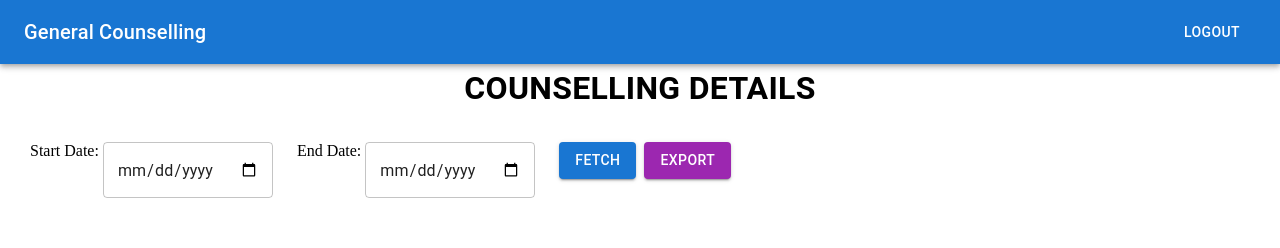
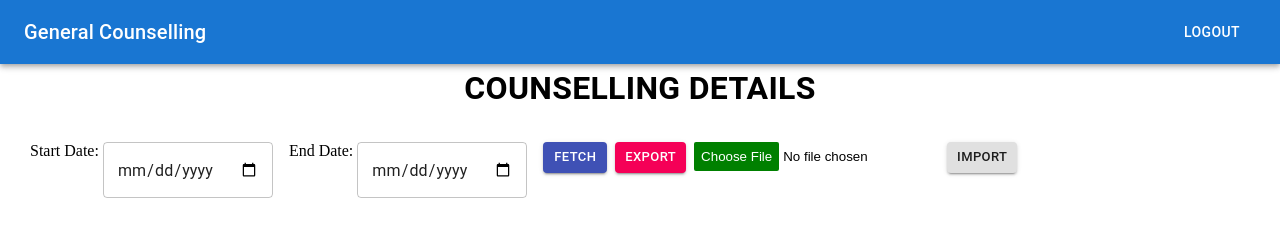
Before and after one commit to rishi772001/Rec-Counselling, a React (Create React App) app in the folder counselling/: page /admin in a window 1280 px wide. Shown: the top 248 px of the page. Built offline with nearby package versions, Linux system fonts and the light colour scheme; no server answers; the database is empty; sample sign-in values are in the browser's storage.

Commit message:
Added import

```diff
--- a/counselling/package.json
+++ b/counselling/package.json
@@ -20,6 +20,7 @@
     "react-router-dom": "^5.3.0",
     "react-scripts": "4.0.3",
     "react-spreadsheet": "^0.6.0",
+    "simple-excel-to-json": "^2.3.0",
     "web-vitals": "^1.1.2",
     "xlsx": "^0.17.2"
   },
--- a/counselling/src/App.css
+++ b/counselling/src/App.css
@@ -17,3 +17,12 @@
 .select:hover{
     border-color: black;
 }
+
+::-webkit-file-upload-button {
+    background: green;
+    color: white;
+    padding: 7px;
+
+    border: 0px solid black;
+    border-radius: 2px;
+}
--- /dev/null
+++ b/counselling/src/components/Import.js
@@ -0,0 +1,114 @@
+import React from "react";
+import * as XLSX from "xlsx";
+import {Button} from "@material-ui/core";
+import db from "../Firebase"
+
+class ExcelToJson extends React.Component {
+    constructor(props) {
+        super(props);
+        this.handleClick = this.handleClick.bind(this);
+        this.state = {
+            file: "",
+        };
+    }
+
+    handleClick() {
+        this.refs.fileUploader.click();
+    }
+
+    filePathset(e) {
+        e.stopPropagation();
+        e.preventDefault();
+        let file = e.target.files[0];
+        console.log(file);
+        this.setState({file});
+
+        console.log(this.state.file);
+    }
+
+
+    readFile() {
+        let f = this.state.file;
+        const reader = new FileReader();
+
+        async function upload(data) {
+            if (window.confirm("Are you sure to import, Importing new record permanently deletes old data of the student")) {
+                for (let i of data) {
+                    if (i["rollNo"] !== "") {
+                        try {
+                            await db.database().ref("/students").child(i["rollNo"]).update(i);
+                            console.log("yes", i["Roll No"], i)
+                        } catch (err) {
+                            console.log(i)
+                            alert("Failed to upload, Please try again wih updated csv file");
+                            break;
+                        }
+                    }
+                }
+                alert("Success")
+            }
+        }
+
+        reader.onload = (evt) => {
+            // evt = on_file_select event
+            /* Parse data */
+            const bstr = evt.target.result;
+            const wb = XLSX.read(bstr, {type: "binary"});
+            /* Get first worksheet */
+            const wsname = wb.SheetNames[0];
+            const ws = wb.Sheets[wsname];
+            /* Convert array of arrays */
+            const data = XLSX.utils.sheet_to_csv(ws, {header: 1});
+            /* Update state */
+            let convertedData = this.convertToJson(data); // shows data in json format
+            upload(convertedData);
+        };
+        reader.readAsBinaryString(f);
+    }
+
+    convertToJson(csv) {
+        let lines = csv.split("\n");
+
+        let result = [];
+
+        let headers = lines[0].split(",");
+
+        for (let i = 1; i < lines.length; i++) {
+            let obj = {};
+            let currentline = lines[i].split(",");
+
+            for (let j = 0; j < headers.length; j++) {
+                obj[headers[j]] = currentline[j];
+            }
+
+            result.push(obj);
+        }
+
+        //return result; //JavaScript object
+        return result; //JSON
+    }
+
+    render() {
+        return (
+            <>
+                <input
+                    type="file"
+                    id="file"
+                    ref="fileUploader"
+                    onChange={this.filePathset.bind(this)}
+                />
+                <Button
+                    variant="contained"
+                    size={"small"}
+                    onClick={() => {
+                        this.readFile();
+                    }}
+                >
+                    Import
+                </Button>
+            </>
+        );
+    }
+}
+
+export default ExcelToJson;
--- a/counselling/src/components/Navbar.js
+++ b/counselling/src/components/Navbar.js
@@ -21,13 +21,13 @@ export default function ButtonAppBar(props) {
                     }
 
                     {(localStorage.getItem("admin") === "true")&&
-                    <Button variant={"danger"} onClick={() => window.location.replace("/admin")}>Home</Button>}
+                    <Button variant={"danger"} style={{color: "white"}} onClick={() => window.location.replace("/admin")}>Home</Button>}
 
                     {(localStorage.getItem("staff") !== null)&&
-                    <Button variant={"danger"} onClick={() => window.location.replace("/staff")}>Home</Button>}
+                    <Button variant={"danger"} style={{color: "white"}} onClick={() => window.location.replace("/staff")}>Home</Button>}
 
                     {(localStorage.getItem("staff") !== null || localStorage.getItem("admin") !== null )&&
-                    <Button variant={"danger"} onClick={props.logout}>LogOut</Button>}
+                    <Button variant={"danger"} style={{color: "white"}} onClick={props.logout}>LogOut</Button>}
 
                 </Toolbar>
             </AppBar>
--- a/counselling/src/pages/Admin.js
+++ b/counselling/src/pages/Admin.js
@@ -5,6 +5,7 @@ import Navbar from "../components/Navbar";
 import Button from "@mui/material/Button";
 import XLSX from 'xlsx';
 import Grid from "@mui/material/Grid";
+import Import from "../components/Import";
 class Admin extends Component {
     constructor(props) {
         super(props);
@@ -106,16 +107,17 @@ class Admin extends Component {
                     DETAILS</Typography>
 
                 <div style={{margin: "30px"}}>
-                    <Grid container spacing={2}>
-                        <Grid item xl={3}>
+                    <Grid container spacing={1}>
+                        <Grid item xl>
                             Start Date: <TextField type={"date"} id={"startDate"}/> &nbsp;
                         </Grid>
-                        <Grid item xl={3}>
+                        <Grid item xl>
                             End Date: <TextField type={"date"} id={"endDate"}/> &nbsp;
                         </Grid>
-                        <Grid item xl={1}>
-                            <Button onClick={this.fetch} variant={"contained"} color={"primary"}>Fetch</Button> &nbsp;
-                            <Button onClick={this.export} variant={"contained"} color={"secondary"}>Export</Button>
+                        <Grid item xl>
+                            <Button onClick={this.fetch} size={"small"} variant={"contained"} color={"primary"}>Fetch</Button> &nbsp;
+                            <Button onClick={this.export}size={"small"} variant={"contained"} color={"secondary"}>Export</Button> &nbsp;
+                            <Import />
                         </Grid>
                     </Grid>
                 </div>
--- a/counselling/src/pages/Student.js
+++ b/counselling/src/pages/Student.js
@@ -30,7 +30,7 @@ class Students extends React.Component {
     fetchStudentDetails = () => {
         db.database().ref(`/students/${this.state.rollNo}`).once("value", (snap) => {
             if (snap.val() != null) {
-                this.setState(snap.val())
+                this.setState(snap.val(), () => console.log(this.state))
             }
         })
     }
@@ -142,6 +142,8 @@ class Students extends React.Component {
                                     </div>
                                     <select className={"select"} value={this.state.year}
                                             name="year" onChange={this.handleChangeMain}>
+                                        <option className={"option"} value="">Select
+                                        </option>
                                         <option className={"option"} value="1">1
                                         </option>
                                         <option className={"option"}
@@ -164,6 +166,8 @@ class Students extends React.Component {
                                     </div>
                                     <select className={"select"} value={this.state.sem}
                                             name="sem" onChange={this.handleChangeMain}>
+                                        <option className={"option"} value="">Select
+                                        </option>
                                         <option className={"option"} value="1">1
                                         </option>
                                         <option className={"option"}
@@ -198,7 +202,8 @@ class Students extends React.Component {
 
                                     <select className={"select"} value={this.state.dept}
                                             name="dept" onChange={this.handleChangeMain}>
-
+                                        <option className={"option"} value="">Select
+                                        </option>
                                         <option className={"option"}
                                                 value="Aeronautical Engineering">Aeronautical Engineering
                                         </option>
@@ -262,7 +267,7 @@ class Students extends React.Component {
                                         required
                                         fullWidth
                                         name="cgpa"
-                                        label="CGPA(Sem 1/ Sem 2/ Sem 3)"
+                                        label="CGPA(Sem 1/ Sem 3/ Sem 5)"
                                         value={this.state.cgpa}
                                         type="text"
                                         id="cgpa"
@@ -282,6 +287,8 @@ class Students extends React.Component {
                                     />
                                 </Grid>
                                 <Grid item xs={12}>
+                                    <h3>Student Academic Details</h3>
+                                    <br />
                                     {this.state &&
                                     Object.keys(this.state.inputs).map((input, index) => (
                                         <Box key={index}>
```
Also changed, not shown: 1 other file (tests, documents, lock files or other folders).
